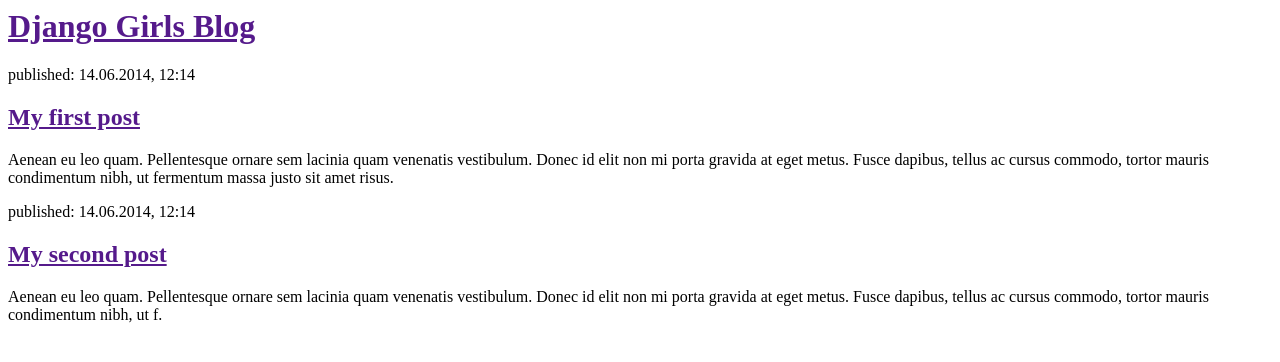
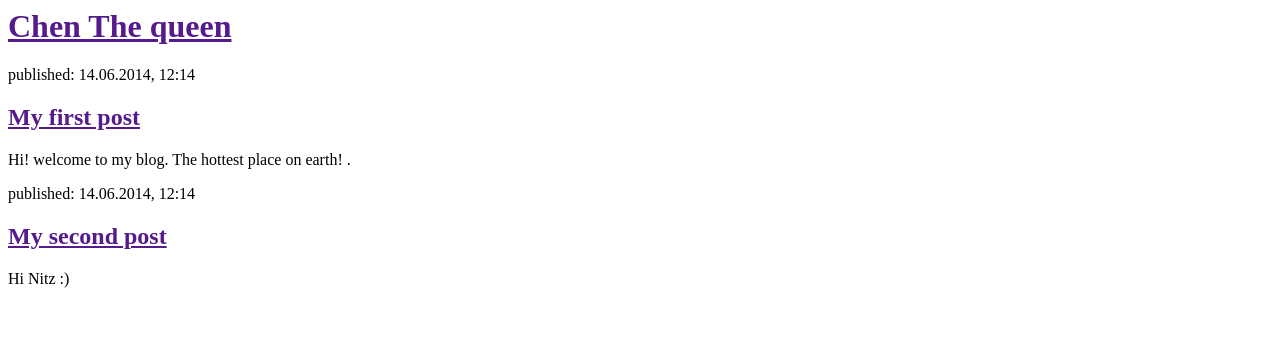
Before and after one commit to chens1987/my-first-blog, a Django app: page / in a window 1280 px wide. Shown: the top 362 px of the page. Run offline with Django 3.2, Linux system fonts and the light colour scheme.

Commit message:
changed html

```diff
--- a/blog/templates/blog/post_list.html
+++ b/blog/templates/blog/post_list.html
@@ -4,19 +4,19 @@
     </head>
     <body>
         <div>
-            <h1><a href="">Django Girls Blog</a></h1>
+            <h1><a href="">Chen The queen</a></h1>
         </div>
 
         <div>
             <p>published: 14.06.2014, 12:14</p>
             <h2><a href="">My first post</a></h2>
-            <p>Aenean eu leo quam. Pellentesque ornare sem lacinia quam venenatis vestibulum. Donec id elit non mi porta gravida at eget metus. Fusce dapibus, tellus ac cursus commodo, tortor mauris condimentum nibh, ut fermentum massa justo sit amet risus.</p>
+            <p>Hi! welcome to my blog. The hottest place on earth! .</p>
         </div>
 
         <div>
             <p>published: 14.06.2014, 12:14</p>
             <h2><a href="">My second post</a></h2>
-            <p>Aenean eu leo quam. Pellentesque ornare sem lacinia quam venenatis vestibulum. Donec id elit non mi porta gravida at eget metus. Fusce dapibus, tellus ac cursus commodo, tortor mauris condimentum nibh, ut f.</p>
+            <p>Hi Nitz :) </p>
         </div>
     </body>
 </html>
```
